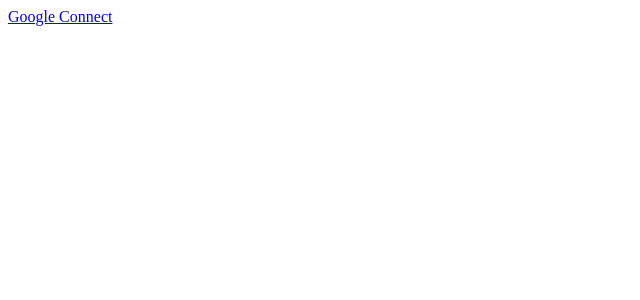
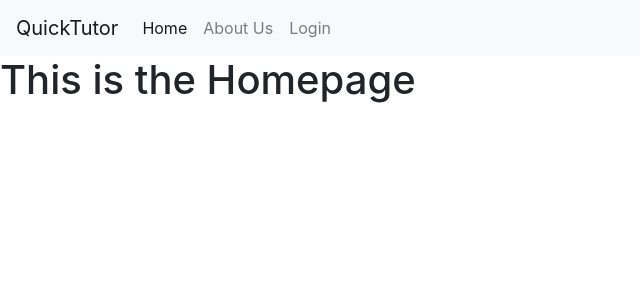
Before and after one commit to jam3gw/QuickTutorApp, a Django app: page / in a window 1280 px wide. Before the commit the part shown is almost empty. Shown: the top 300 px of the page, without its empty margins (0-640 px from the left). Run offline with Django 3.2, Linux system fonts and the light colour scheme; some libraries are stand-ins or nearby versions.

Commit message:
Changed orientation of pages

```diff
--- a/QuickTutor/templates/QuickTutor/homepage.html
+++ b/QuickTutor/templates/QuickTutor/homepage.html
@@ -16,7 +16,7 @@
           <a class="nav-link" href="#">About Us</a>
         </li>
         <li class="nav-item">
-            <a class="nav-link" href="#">Login</a>
+            <a class="nav-link" href="/login/">Login</a>
         </li>
       </ul>
     </div>
--- a/mysite/urls.py
+++ b/mysite/urls.py
@@ -19,7 +19,8 @@ from django.urls import include, path
 from django.views.generic import TemplateView
 
 urlpatterns = [
-    path('',TemplateView.as_view(template_name="login/loginPage.html")),
+    path('',TemplateView.as_view(template_name="QuickTutor/homepage.html")),
+    path('login/',TemplateView.as_view(template_name="login/loginPage.html")),
     path('admin/', admin.site.urls),
     path('QuickTutor/', include('QuickTutor.urls')),
     path('accounts/', include('allauth.urls')),
```
Also changed, not shown: db.sqlite3.
